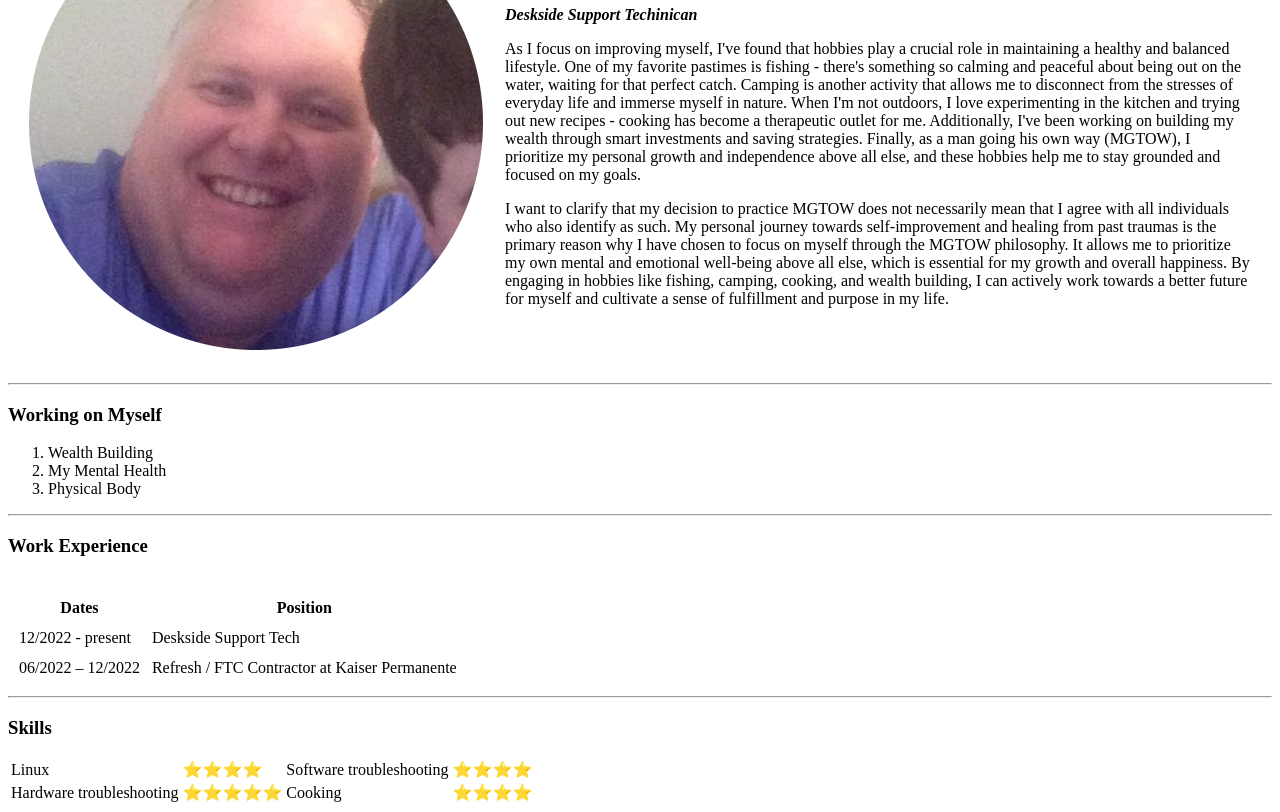
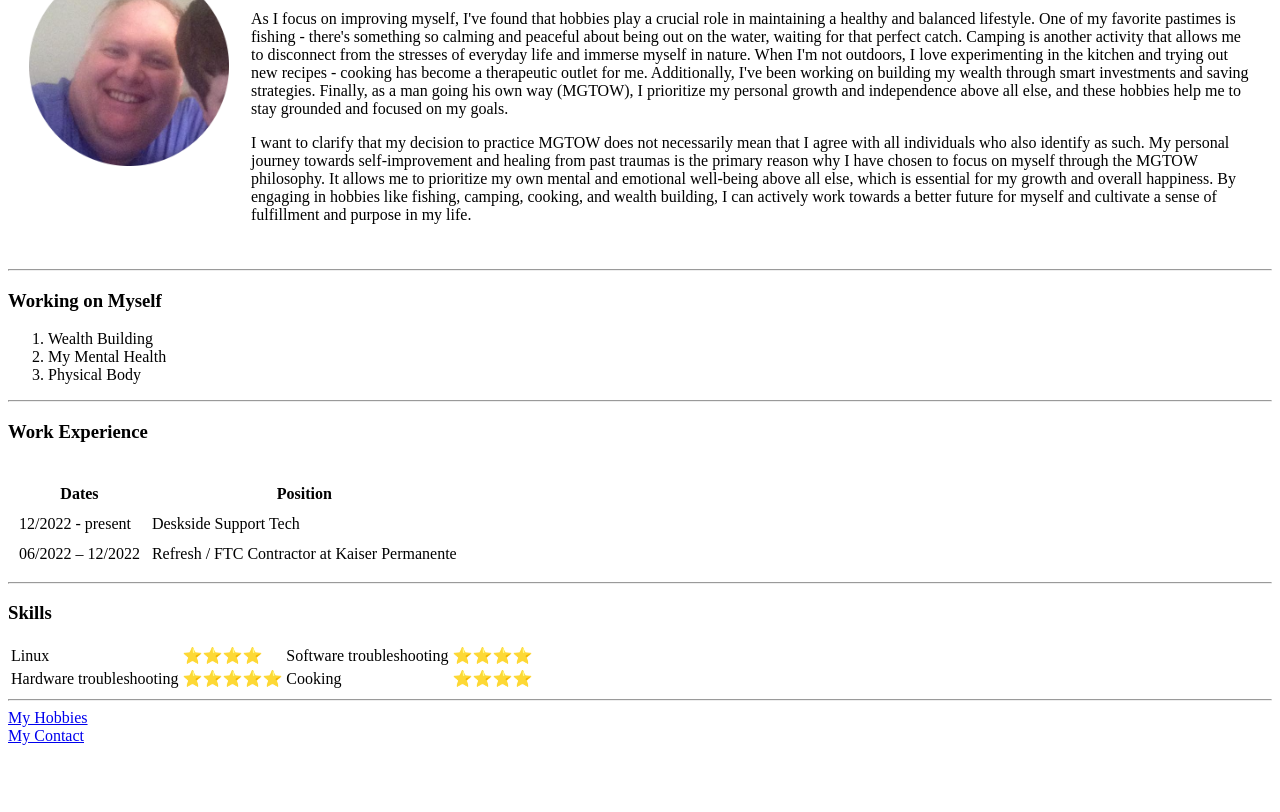
Before and after one commit to jmstorey1972/projects, a plain HTML site: page index.html in a window 1280 px wide. Shown: the part 133-945 px from the top of the page. After the commit the page ends 886 px from the top, so only its background shows below. Drawn offline with Linux system fonts and the light colour scheme.

Commit message:
change size of picture

```diff
--- a/index.html
+++ b/index.html
@@ -6,7 +6,7 @@
 <body>
     <table cellspacing="20" >
         <tr>
-            <td><img src="jim-modified.png" alt="Jim's picture"></td>
+            <td><img src="jim-modified.png" alt="Jim's picture" style="width:200px;height:200px;"></td>
             <td><h1> James Storey </h1>
                 <p><em><strong>Deskside Support Techinican</strong></em></p>
                 <p>As I focus on improving myself, I've found that hobbies play a crucial role in maintaining a healthy and balanced lifestyle. One of my favorite pastimes is fishing - there's something so calming and peaceful about being out on the water, waiting for that perfect catch. Camping is another activity that allows me to disconnect from the stresses of everyday life and immerse myself in nature. When I'm not outdoors, I love experimenting in the kitchen and trying out new recipes - cooking has become a therapeutic outlet for me. Additionally, I've been working on building my wealth through smart investments and saving strategies. Finally, as a man going his own way (MGTOW), I prioritize my personal growth and independence above all else, and these hobbies help me to stay grounded and focused on my goals.</p>
```
